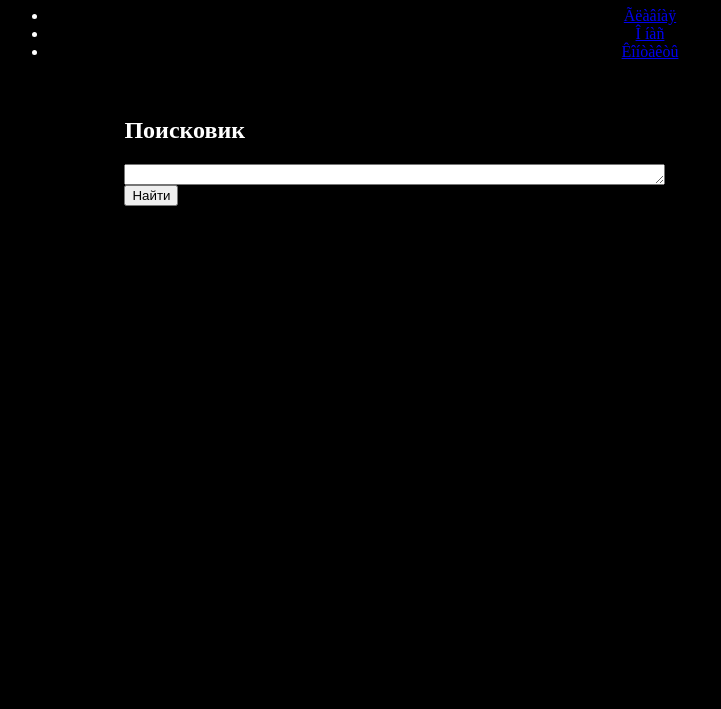
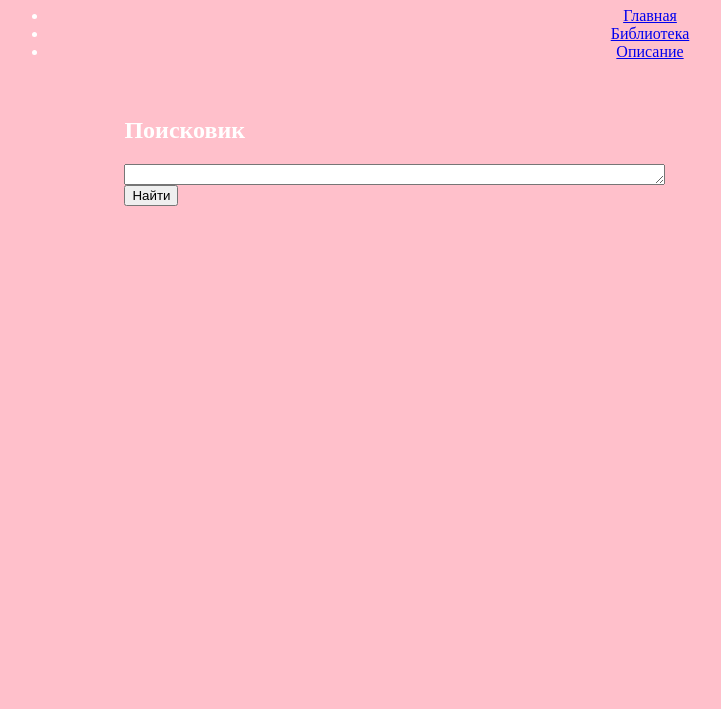
Before and after one commit to Kpukol/Anche, a plain HTML site: page index.html in a window 1280 px wide. Shown: the part 91-800 px from the top of the page, without its empty margins (10-731 px from the left). Drawn offline with Linux system fonts and the light colour scheme.

Commit message:
Update index.html

```diff
--- a/index.html
+++ b/index.html
@@ -1,10 +1,10 @@
 
 <html>
 <head>
-    <title>Ìîé ñàéò</title>
+    <title>Сайт</title>
     <style>
         body {
-            background-color: black;
+            background-color: pink;
             color: white;
         }
         #menu {
@@ -22,9 +22,9 @@
     <div id="menu">
         <h1>Ìåíþ</h1>
         <ul>
-            <li><a href="#">Ãëàâíàÿ</a></li>
-            <li><a href="#">Î íàñ</a></li>
-            <li><a href="#">Êîíòàêòû</a></li>
+            <li><a href="#">Главная</a></li>
+            <li><a href="#">Библиотека</a></li>
+            <li><a href="#">Описание</a></li>
         </ul>
     </div>
 
```
